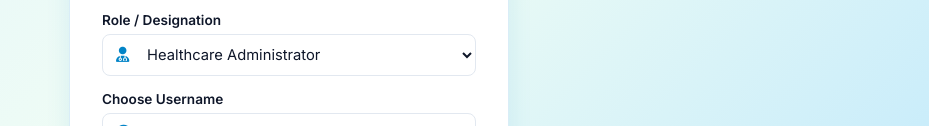
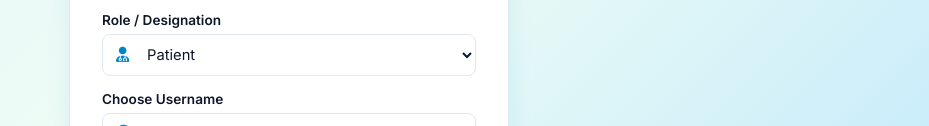
Before and after one commit to Pri812022/Care-Plus, a plain HTML site: page index.html in a window 1280 px wide. Both pictures are taken after typing "Sample", "Sample123" into the empty fields and a click on the button "Create Account". Shown: the part 362-488 px from the top of the page, without its empty margins (351-1280 px from the left). Drawn offline with Linux system fonts and the light colour scheme.

Commit message:
Update RAEDME.md

```diff
--- a/index.html
+++ b/index.html
@@ -73,6 +73,7 @@
           <div class="input-icon">
             <i class="fa-solid fa-user-doctor"></i>
             <select id="regRole" required>
+              <option value="Patient">Patient</option>
               <option value="Administrator">Healthcare Administrator</option>
               <option value="Receptionist">Front Desk / Receptionist</option>
               <option value="Senior Doctor">Senior Doctor</option>
```
